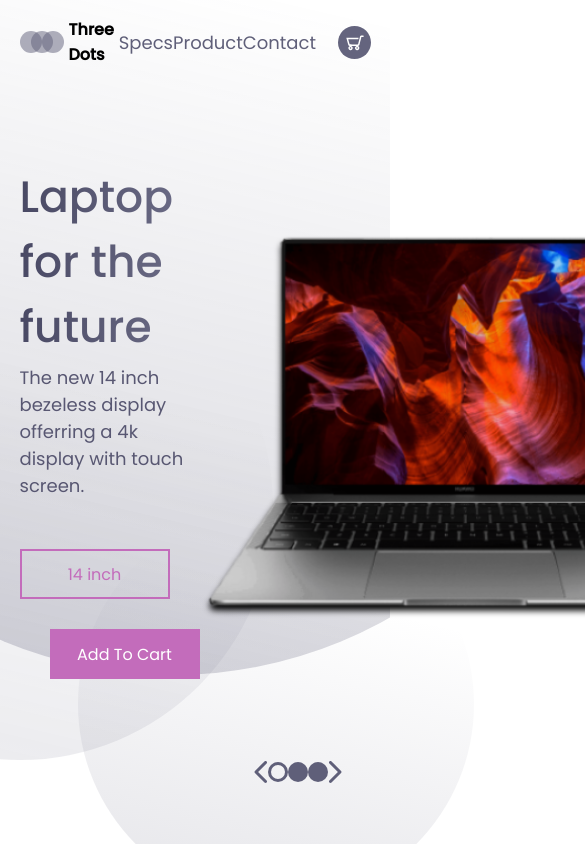
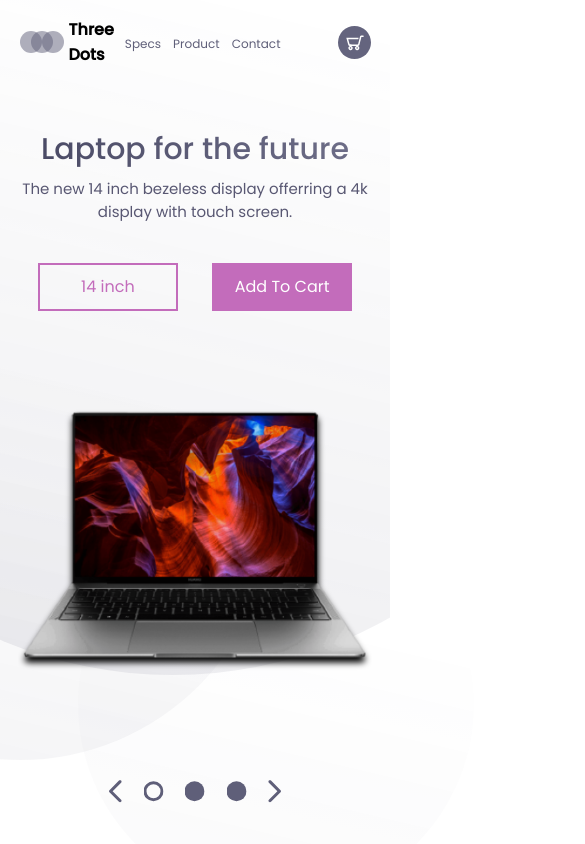
Before and after one commit to maaya24singh/landingpage.github.io, a plain HTML site: page index.html in a window 390 px wide. Shown: the top 844 px of the page, 585 px wide, since content can reach past the window. Drawn offline with Linux system fonts and the light colour scheme.

Commit message:
update style.css

```diff
--- a/style.css
+++ b/style.css
@@ -141,7 +141,7 @@ nav{
     transform: translateY(0px);
   }
 }
-@media screen and(max-width:1024px){
+@media (min-width:420px) and (max-width:1024px){
 
   .presentation{
     flex-direction: column;
@@ -159,8 +159,11 @@ nav{
   .cta{
     padding: 10px 0px 0px 0px;
   }
+  .nav-link{
+    font-size:15px;
+  }
   .laptop-select{
-    bottom: 5%;
+    bottom:0.5%;
     right: 50%;
     width: 50%;
     transform: translate(50%, 5%);
@@ -173,3 +176,50 @@ nav{
     opacity: 0.2;
   }
 }
+@media (max-width:419px){
+  .presentation{
+    flex-direction: column;
+  }
+  .introduction{
+    margin-top: 5vh;
+    text-align: center;
+  }
+  .intro-text h1{
+    font-size: 30px;
+  }
+  .intro-text p{
+    font-size: 15px;
+  }
+  .cta{
+    padding: 10px 0px 0px 0px;
+  }
+  .cta-select{
+    width: 140px;
+    height: 48px;
+
+  }
+  .cta-add{
+    width: 140px;
+    height: 48px;
+
+  }
+  .nav-link{
+    font-size:12px;
+  }
+  .laptop-select{
+    bottom:5%;
+    right: 50%;
+    width: 50%;
+    transform: translate(50%, 5%);
+  }
+  .cover{
+      height: 60%;
+      overflow: hidden;
+  }
+  .cover img{
+    height: 40vh;
+  }
+  .small-circle, .mid-circle, .big-circle{
+    opacity: 0.2;
+  }
+}
```
